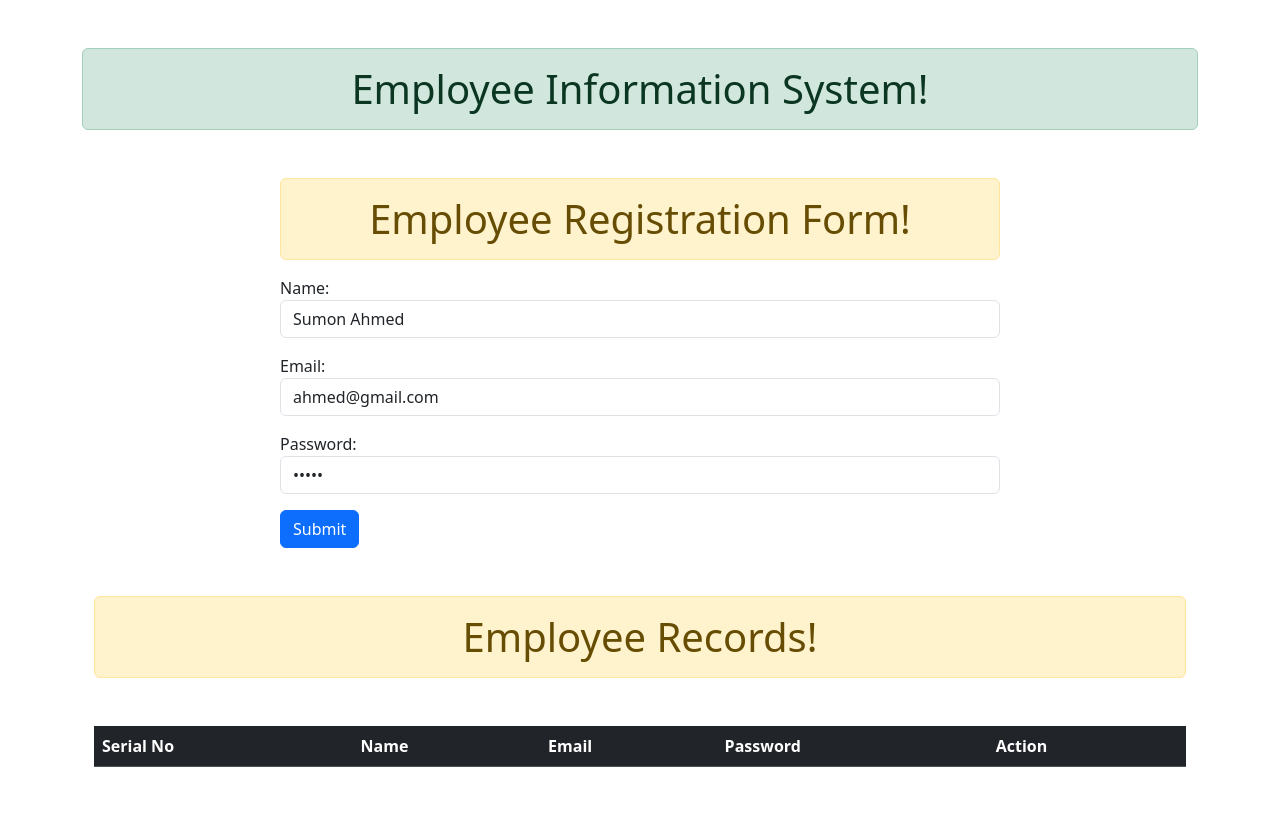
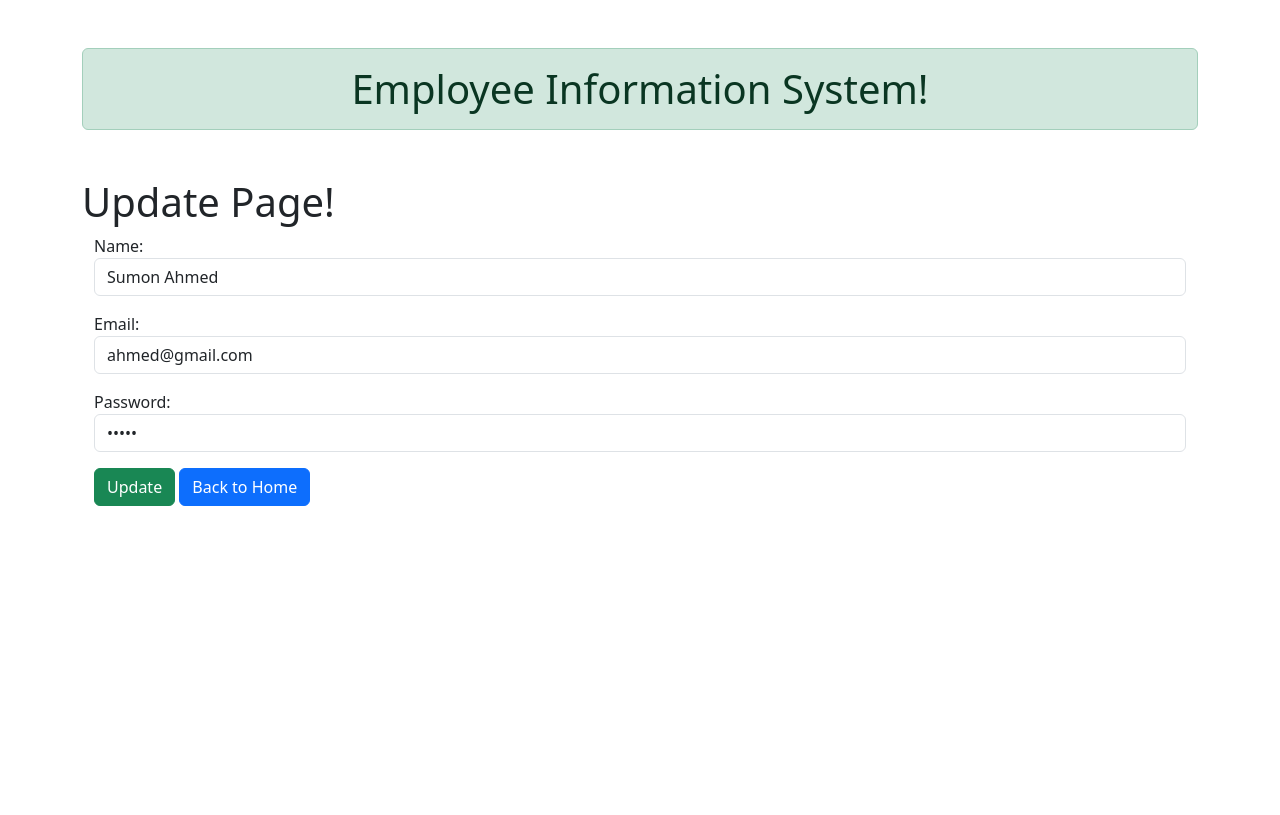
Before and after one commit to devsharifmahmud/EmployeeInformationSystem, a Django app: page /3 in a window 1280 px wide. After the commit the page ends 506 px from the top, so only its background shows below. Run offline with Django 5.2, Linux system fonts and the light colour scheme; data comes from the database, SQL or seed files in the repository; both versions use the stored data as it was after the commit; lists and menus that the app fills with data are empty; some libraries are stand-ins or nearby versions.

Commit message:
Update Code

```diff
--- a/app/views.py
+++ b/app/views.py
@@ -25,15 +25,19 @@ def Delete_record(request, id):
 
 #Update View
 def Update_record(request, id):
+    data = Employee.objects.get(pk=id)
+
     if request.method == 'POST':
-        data = Employee.objects.get(pk=id)
         form = EmployeeForm(request.POST, instance=data)
         if form.is_valid():
             form.save()
+            return redirect('homepage')
+
     else:
-        data = Employee.objects.get(pk=id)
         form = EmployeeForm(instance=data)
+
     context = {
         'form': form,
     }
-    return render(request, 'apps/index.html', context)
+
+    return render(request, 'apps/update.html', context)
--- a/templates/apps/base.html
+++ b/templates/apps/base.html
@@ -7,6 +7,9 @@
     <link href="https://cdn.jsdelivr.net/npm/bootstrap@5.3.8/dist/css/bootstrap.min.css" rel="stylesheet"/>
     <!--   CDN of Font-awesome   -->
     <link rel="stylesheet" href="https://cdnjs.cloudflare.com/ajax/libs/font-awesome/7.0.1/css/all.min.css"/>
+
+
+
 </head>
 <body>
 <div class="container">
--- a/templates/apps/update.html
+++ b/templates/apps/update.html
@@ -1,11 +1,13 @@
 {% extends 'apps/base.html' %}
 
 {% block content %}
-<h>Update Page!</h>
-<from action="" method="post">
+<h1>Update Page!</h1>
+<div class="container">
+    <form action="" method="post">
     {% csrf_token %}
     {{ form.as_p}}
     <input type="submit" value="Update" class="btn btn-success">
     <a href="{% url 'homepage' %}" class="btn btn-primary">Back to Home</a>
-</from>
+</form>
+</div>
 {% endblock content %}
```
Also changed, not shown: db.sqlite3.
